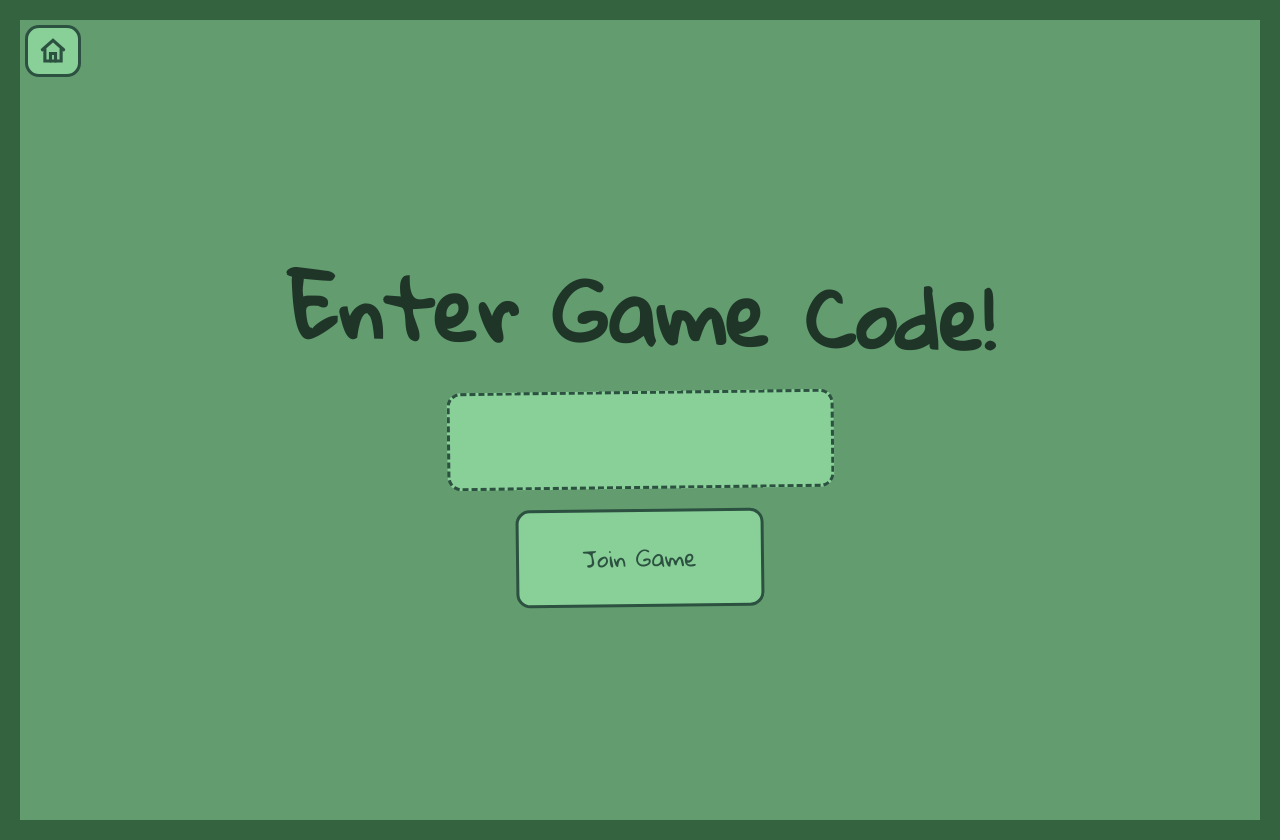
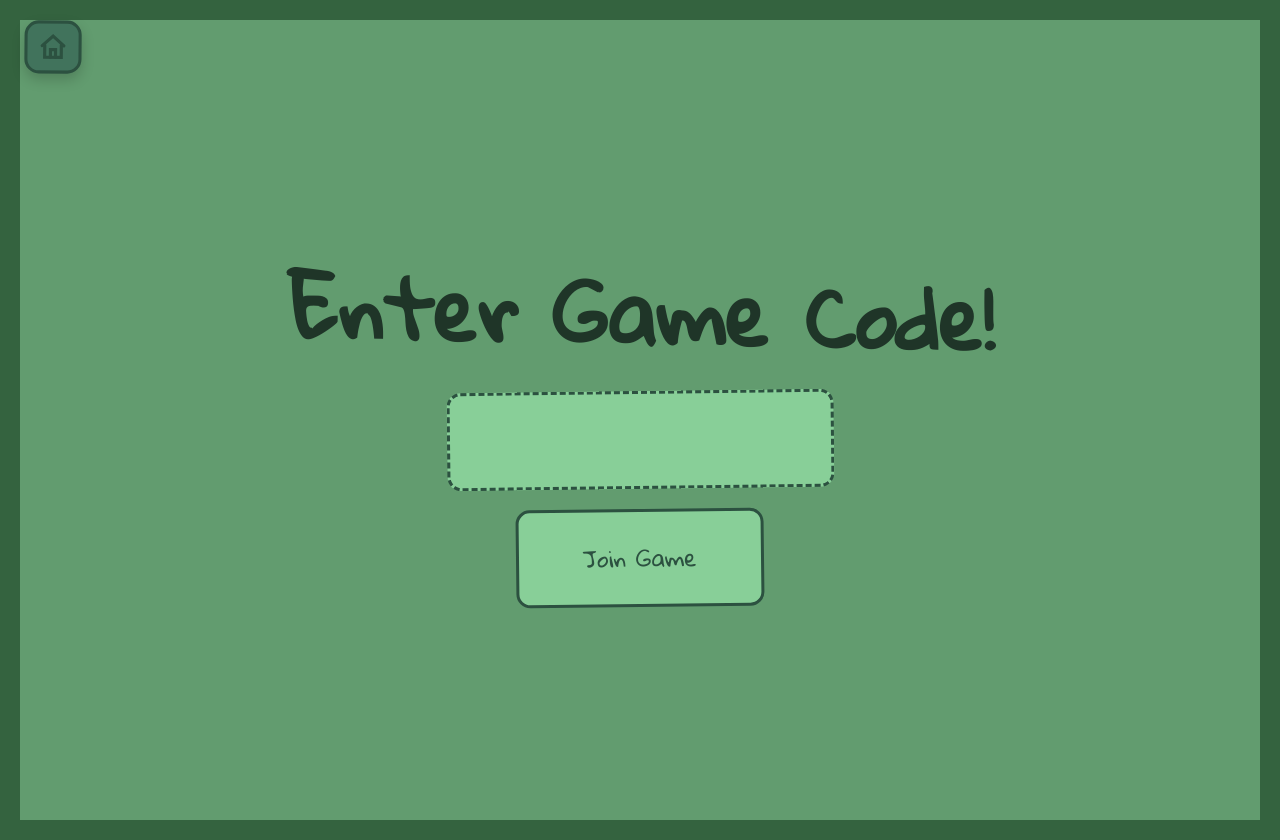
Before and after one commit to subslawfortoast/Think-Ink, a plain HTML site: page join.html in a window 1280 px wide. In both pictures the pointer is over the link 53 px from the left and 51 px from the top of the page. Drawn offline with Linux system fonts and the light colour scheme.

Commit message:
button hover fix

```diff
--- a/style.css
+++ b/style.css
@@ -74,7 +74,7 @@ body{
 }
 
 /*Button Hover*/
-.menu-box.no-hover:hover{
+.menu-box:not(.no-hover):hover{
     transform: rotate(0.5deg) translateY(-4px) scale(1.02);
 
     background-color: #41735c;
```
Also changed, not shown: start.html (+1 -1 lines).
